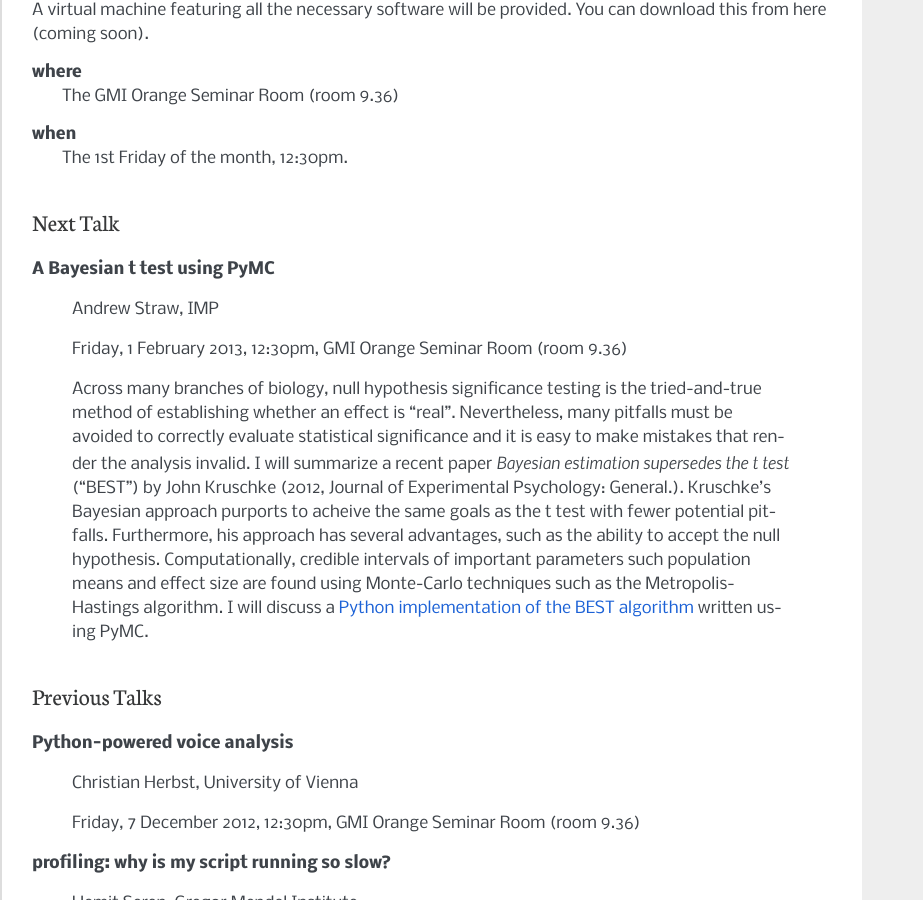
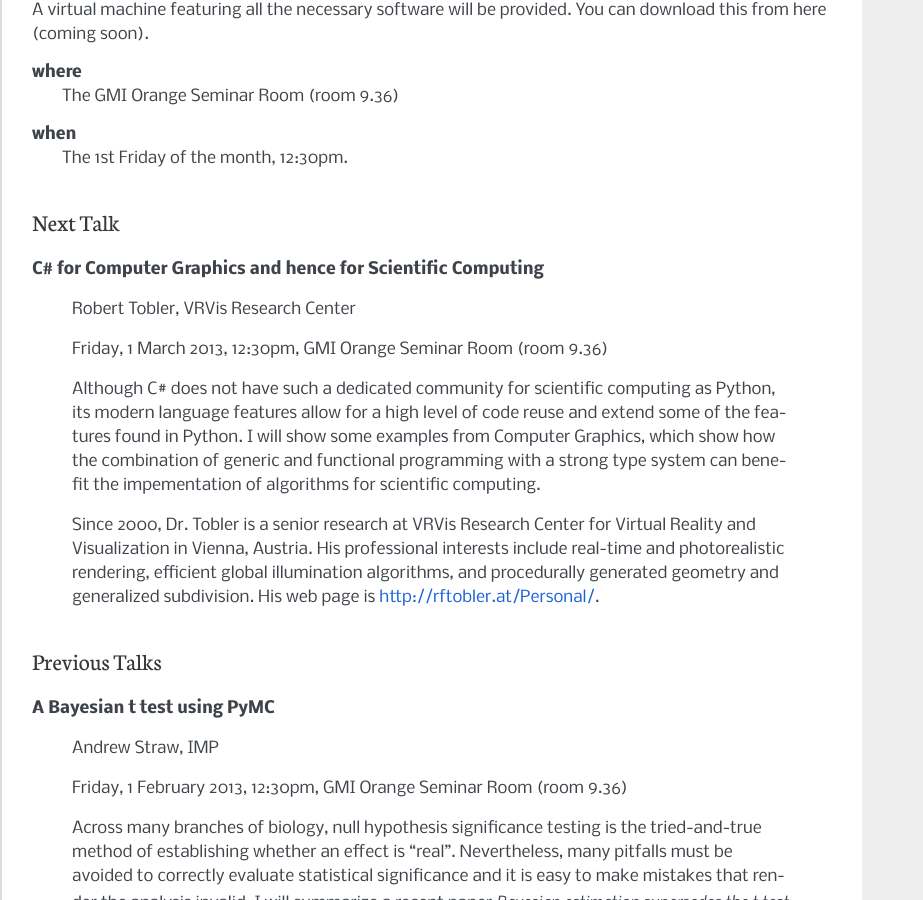
Before and after one commit to strawlab/py4science-vbc, a Sphinx documentation site: the page built from source/index.rst, in a window 1280 px wide and 900 px high, scrolled down 479 px. Shown: the whole window, without its empty margins (0-923 px from the left). Built offline with Sphinx 7.4.7, drawn with Linux system fonts in a browser that asks for light colours; formulas are drawn with MathJax 3.

Commit message:
next speaker

```diff
--- a/source/index.rst
+++ b/source/index.rst
@@ -49,6 +49,30 @@ from here (coming soon).
 
 Next Talk
 ---------
+
+**C# for Computer Graphics and hence for Scientific Computing**
+
+  Robert Tobler, VRVis Research Center
+
+  Friday, 1 March 2013, 12:30pm, GMI Orange Seminar Room (room 9.36)
+
+  Although C# does not have such a dedicated community for scientific
+  computing as Python, its modern language features allow for a high
+  level of code reuse and extend some of the features found in
+  Python. I will show some examples from Computer Graphics, which show
+  how the combination of generic and functional programming with a
+  strong type system can benefit the impementation of algorithms for
+  scientific computing.
+
+  Since 2000, Dr. Tobler is a senior research at VRVis Research Center
+  for Virtual Reality and Visualization in Vienna, Austria. His
+  professional interests include real-time and photorealistic
+  rendering, efficient global illumination algorithms, and
+  procedurally generated geometry and generalized subdivision. His web
+  page is http://rftobler.at/Personal/.
+
+Previous Talks
+--------------
 
 **A Bayesian t test using PyMC**
 
```
